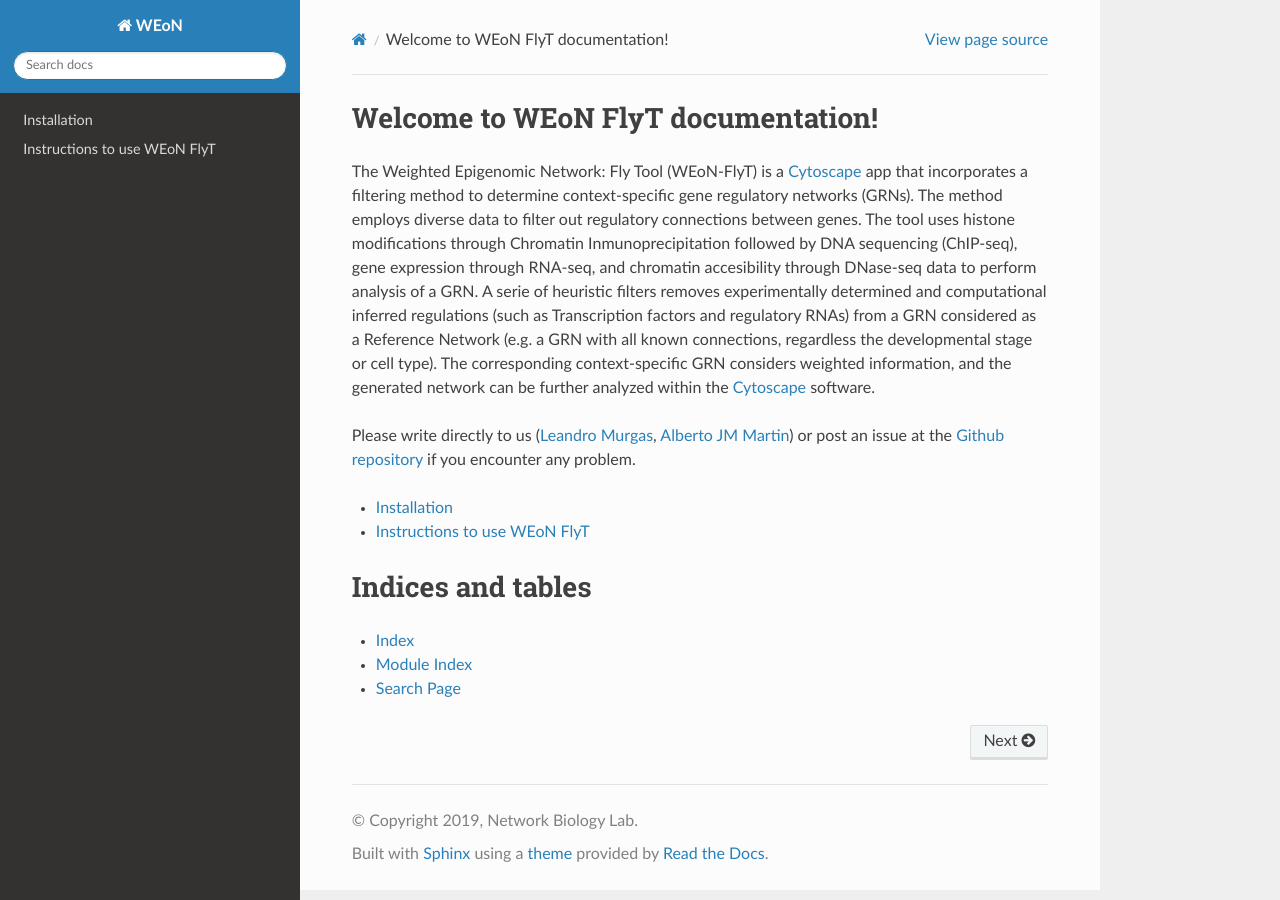
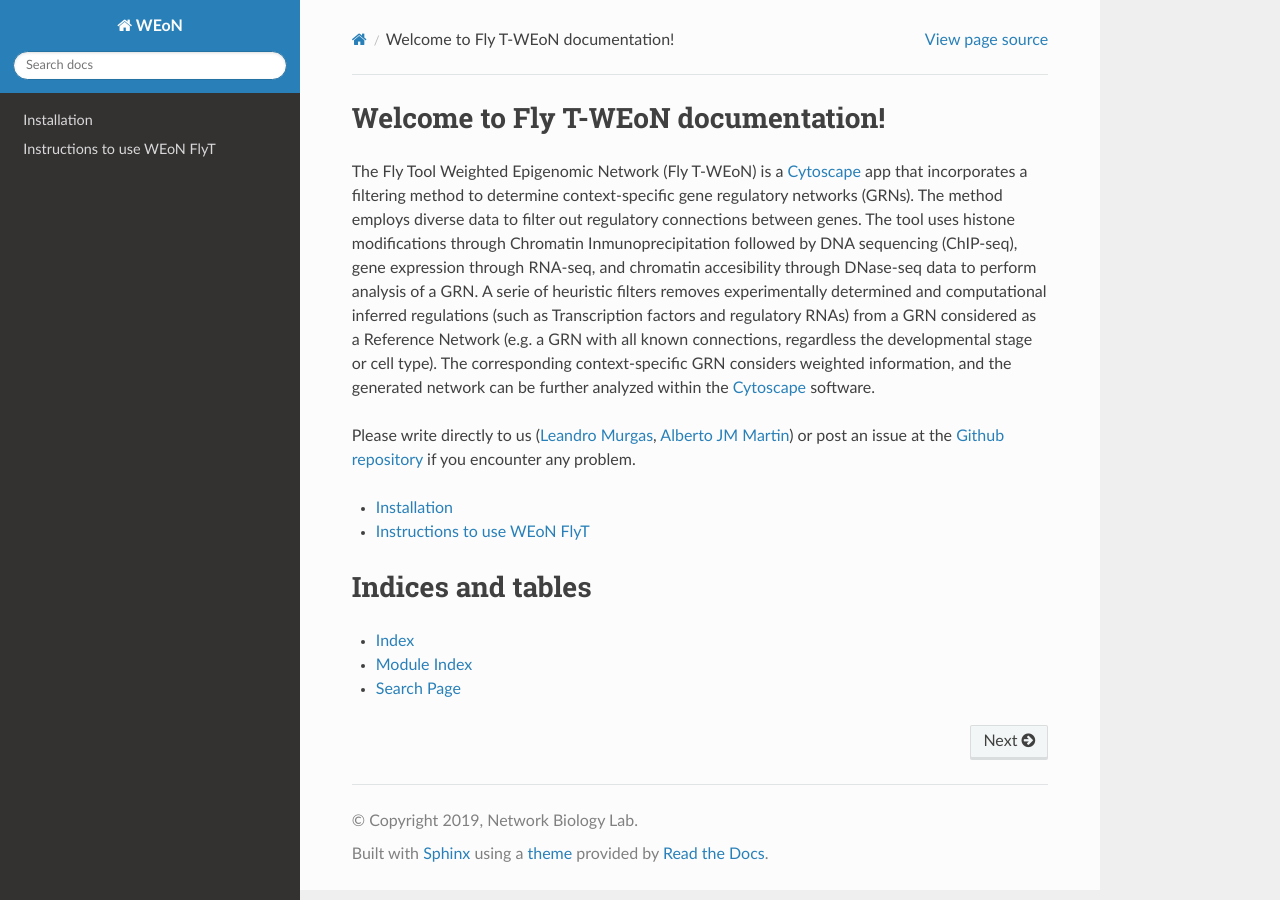
Before and after one commit to networkbiolab/WEoN, a Sphinx documentation site: the page built from docs/index.rst, in a window 1280 px wide. Built offline with Sphinx 7.4.7 and the Read the Docs theme 2.0.0, drawn with Linux system fonts in a browser that asks for light colours.

Commit message:
Update index.rst

```diff
--- a/docs/index.rst
+++ b/docs/index.rst
@@ -1,7 +1,7 @@
-Welcome to WEoN FlyT documentation!
+Welcome to Fly T-WEoN documentation!
 ===================================
 
-The Weighted Epigenomic Network: Fly Tool (WEoN-FlyT) is a `Cytoscape`_ app that incorporates a filtering method to determine context-specific gene regulatory networks (GRNs). The method employs diverse data to filter out regulatory connections between genes. The tool uses histone modifications through Chromatin Inmunoprecipitation followed by DNA sequencing (ChIP-seq), gene expression through RNA-seq, and chromatin accesibility through DNase-seq data to perform analysis of a GRN. A serie of heuristic filters removes experimentally determined and computational inferred regulations (such as Transcription factors and regulatory RNAs) from a GRN considered as a Reference Network (e.g. a GRN with all known connections, regardless the developmental stage or cell type). The corresponding context-specific GRN considers weighted information, and the generated network can be further analyzed within the `Cytoscape`_ software.
+The Fly Tool Weighted Epigenomic Network (Fly T-WEoN) is a `Cytoscape`_ app that incorporates a filtering method to determine context-specific gene regulatory networks (GRNs). The method employs diverse data to filter out regulatory connections between genes. The tool uses histone modifications through Chromatin Inmunoprecipitation followed by DNA sequencing (ChIP-seq), gene expression through RNA-seq, and chromatin accesibility through DNase-seq data to perform analysis of a GRN. A serie of heuristic filters removes experimentally determined and computational inferred regulations (such as Transcription factors and regulatory RNAs) from a GRN considered as a Reference Network (e.g. a GRN with all known connections, regardless the developmental stage or cell type). The corresponding context-specific GRN considers weighted information, and the generated network can be further analyzed within the `Cytoscape`_ software.
 
 Please write directly to us (`Leandro Murgas`_, `Alberto JM Martin`_) or post an issue at the `Github repository`_ if you encounter any problem.
 
```
